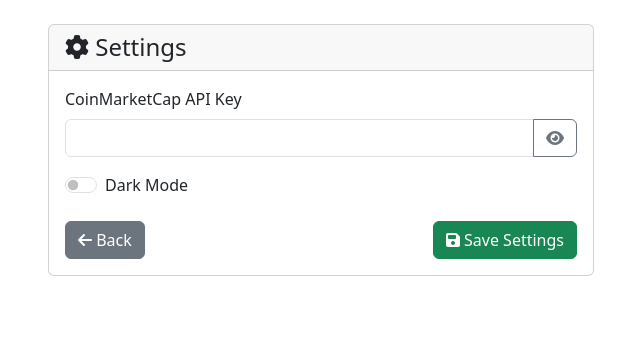
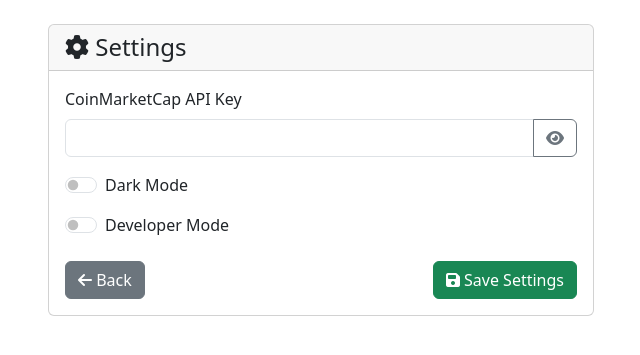
Before and after one commit to alexandre-pecorilla/Remote-Mining-Management-Platform, a Django app: page /settings/ in a window 1280 px wide. Shown: the part 56-411 px from the top of the page, without its empty margins (319-959 px from the left). Run offline with Django 5.2, Linux system fonts and the light colour scheme; data comes from the database, SQL or seed files in the repository.

Commit message:
Implement Developer Mode feature for database ID visibility
- Add developer_mode BooleanField to Settings model (default=False)
- Update SettingsForm with clean toggle switch matching dark mode design
- Add migration 0011_settings_developer_mode.py
- Implement database ID display at top of all detail views:
  - Platform detail view
  - Miner detail view
  - Payout detail view
  - API Data view
- Use Bootstrap alert-info styling with database icon
- Conditional display only when developer mode is enabled
- Read-only display for import/export preparation
- Maintain consistent UI design and user preferences

```diff
--- a/remote_mining_management_platform/mining/forms.py
+++ b/remote_mining_management_platform/mining/forms.py
@@ -107,7 +107,7 @@ class PayoutForm(forms.ModelForm):
 class SettingsForm(forms.ModelForm):
     class Meta:
         model = Settings
-        fields = ['coinmarketcap_api_key', 'dark_mode']
+        fields = ['coinmarketcap_api_key', 'dark_mode', 'developer_mode']
         widgets = {
             'coinmarketcap_api_key': forms.PasswordInput(attrs={
                 'class': 'form-control'
@@ -115,8 +115,12 @@ class SettingsForm(forms.ModelForm):
             'dark_mode': forms.CheckboxInput(attrs={
                 'class': 'form-check-input'
             }),
+            'developer_mode': forms.CheckboxInput(attrs={
+                'class': 'form-check-input'
+            }),
         }
         labels = {
             'coinmarketcap_api_key': 'CoinMarketCap API Key',
             'dark_mode': 'Dark Mode',
+            'developer_mode': 'Developer Mode',
         }
--- a/remote_mining_management_platform/mining/models.py
+++ b/remote_mining_management_platform/mining/models.py
@@ -139,6 +139,7 @@ class Settings(models.Model):
     """Application settings - singleton model"""
     coinmarketcap_api_key = models.CharField(max_length=255, blank=True, null=True, help_text="CoinMarketCap API Key for Bitcoin price data")
     dark_mode = models.BooleanField(default=False, help_text="Enable dark mode theme")
+    developer_mode = models.BooleanField(default=False, help_text="Enable developer mode to show database IDs")
     created_at = models.DateTimeField(auto_now_add=True)
     updated_at = models.DateTimeField(auto_now=True)
 
--- a/remote_mining_management_platform/remote_mining_management_platform/settings.py
+++ b/remote_mining_management_platform/remote_mining_management_platform/settings.py
@@ -25,7 +25,7 @@ SECRET_KEY = '***REMOVED_SECRET_KEY***'
 # SECURITY WARNING: don't run with debug turned on in production!
 DEBUG = True
 
-ALLOWED_HOSTS = []
+ALLOWED_HOSTS = ['localhost', '127.0.0.1'] + [f'192.168.1.{i}' for i in range(1, 255)]
 
 
 # Application definition
--- a/remote_mining_management_platform/templates/mining/api_data.html
+++ b/remote_mining_management_platform/templates/mining/api_data.html
@@ -7,6 +7,11 @@
 {% block content %}
 <div class="row justify-content-center">
     <div class="col-md-8">
+        {% if settings.developer_mode %}
+        <div class="alert alert-info mb-3">
+            <i class="fas fa-database"></i> <strong>Database ID:</strong> {{ api_data.pk }}
+        </div>
+        {% endif %}
         <div class="d-flex justify-content-between align-items-center mb-4">
             <h1><i class="fas fa-chart-line"></i> API Data</h1>
             <form method="post" class="d-inline">
--- a/remote_mining_management_platform/templates/mining/miner_detail.html
+++ b/remote_mining_management_platform/templates/mining/miner_detail.html
@@ -4,6 +4,12 @@
 {% block title %}{{ miner.model }}{% endblock %}
 
 {% block content %}
+{% if settings.developer_mode %}
+<div class="alert alert-info mb-3">
+    <i class="fas fa-database"></i> <strong>Database ID:</strong> {{ miner.pk }}
+</div>
+{% endif %}
+
 <div class="d-flex justify-content-between align-items-center mb-4">
     <h1><i class="fas fa-microchip"></i> {{ miner.model }}</h1>
     <div class="btn-group">
--- a/remote_mining_management_platform/templates/mining/payout_detail.html
+++ b/remote_mining_management_platform/templates/mining/payout_detail.html
@@ -7,6 +7,11 @@
 {% block content %}
 <div class="row justify-content-center">
     <div class="col-md-8">
+        {% if settings.developer_mode %}
+        <div class="alert alert-info mb-3">
+            <i class="fas fa-database"></i> <strong>Database ID:</strong> {{ payout.pk }}
+        </div>
+        {% endif %}
         <div class="d-flex justify-content-between align-items-center mb-4">
             <h1><i class="fas fa-coins"></i> Payout Details</h1>
             <div>
--- a/remote_mining_management_platform/templates/mining/platform_detail.html
+++ b/remote_mining_management_platform/templates/mining/platform_detail.html
@@ -3,6 +3,12 @@
 {% block title %}{{ platform.name }} - Remote Mining Management Platform{% endblock %}
 
 {% block content %}
+{% if settings.developer_mode %}
+<div class="alert alert-info mb-3">
+    <i class="fas fa-database"></i> <strong>Database ID:</strong> {{ platform.pk }}
+</div>
+{% endif %}
+
 <div class="d-flex justify-content-between align-items-center mb-4">
     <h1><i class="fas fa-server"></i> {{ platform.name }}</h1>
     <div>
--- a/remote_mining_management_platform/templates/mining/settings.html
+++ b/remote_mining_management_platform/templates/mining/settings.html
@@ -43,6 +43,18 @@
                         {% endif %}
                     </div>
 
+                    <div class="mb-3">
+                        <div class="form-check form-switch">
+                            {{ form.developer_mode }}
+                            <label class="form-check-label" for="{{ form.developer_mode.id_for_label }}">
+                                {{ form.developer_mode.label }}
+                            </label>
+                        </div>
+                        {% if form.developer_mode.errors %}
+                            <div class="text-danger small">{{ form.developer_mode.errors.0 }}</div>
+                        {% endif %}
+                    </div>
+
                     <div class="d-flex justify-content-between mt-4">
                         <a href="{% url 'platform_list' %}" class="btn btn-secondary">
                             <i class="fas fa-arrow-left"></i> Back
```
Also changed, not shown: remote_mining_management_platform/mining/migrations/0011_settings_developer_mode.py (added).
